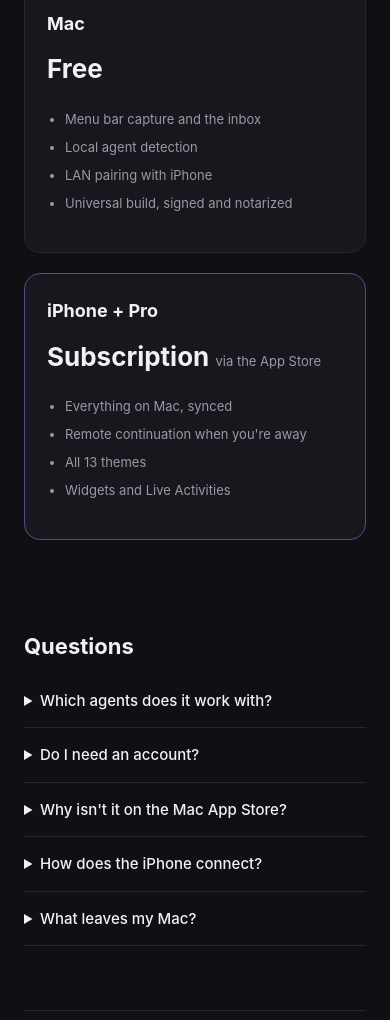
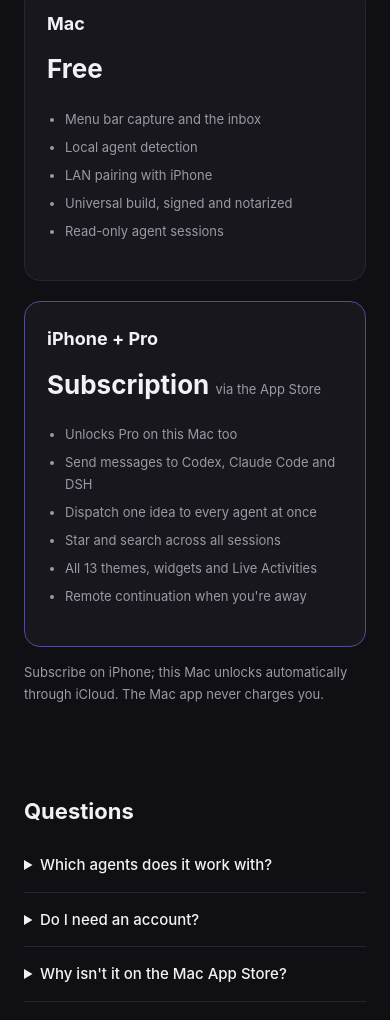
Before and after one commit to Jorgut/flowcue, a plain HTML site: page site/index.html in a window 390 px wide. Shown: the part 3574-4594 px from the top of the page. Drawn offline with Linux system fonts and the light colour scheme.

Commit message:
feat(site): 价格区说明 Pro 在 Mac 上解锁什么
- 免费卡补「只读 agent 会话」
- Pro 卡写明：给 agent 发消息、一条想法分发给所有 agent、跨 agent 收藏与搜索
- 补一行注：iPhone 订阅后 Mac 自动解锁，Mac 端不收费
- /mac 下载页同步这句话，中英双语

```diff
--- a/site/index.html
+++ b/site/index.html
@@ -152,19 +152,26 @@
         <li data-i18n="pr.2">Local agent detection</li>
         <li data-i18n="pr.3">LAN pairing with iPhone</li>
         <li data-i18n="pr.4">Universal build, signed and notarized</li>
+        <li data-i18n="pr.5">Read-only agent sessions</li>
       </ul>
     </div>
     <div class="plan highlight">
       <h3 data-i18n="pr.ios">iPhone + Pro</h3>
       <div class="price" data-i18n-html="pr.proprice">Subscription <small>via the App Store</small></div>
       <ul>
-        <li data-i18n="pr.p1">Everything on Mac, synced</li>
-        <li data-i18n="pr.p2">Remote continuation when you're away</li>
-        <li data-i18n="pr.p3">All 13 themes</li>
-        <li data-i18n="pr.p4">Widgets and Live Activities</li>
+        <li data-i18n="pr.p0">Unlocks Pro on this Mac too</li>
+        <li data-i18n="pr.p1">Send messages to Codex, Claude Code and DSH</li>
+        <li data-i18n="pr.p2">Dispatch one idea to every agent at once</li>
+        <li data-i18n="pr.p3">Star and search across all sessions</li>
+        <li data-i18n="pr.p4">All 13 themes, widgets and Live Activities</li>
+        <li data-i18n="pr.p5">Remote continuation when you're away</li>
       </ul>
     </div>
   </section>
+
+  <p class="fine" style="margin-top:14px" data-i18n="pr.note">
+    Subscribe on iPhone; this Mac unlocks automatically through iCloud. The Mac app never charges you.
+  </p>
 
   <section class="faq">
     <h2 style="font-size:22px;margin:0 0 8px" data-i18n="faq.title">Questions</h2>
@@ -227,9 +234,15 @@ const I18N = {
     "p3.t":"Small and signed","p3.b":"4.7 MB, runs in the menu bar, signed with Developer ID and notarized by Apple.",
     "pr.free":"Free","pr.1":"Menu bar capture and the inbox","pr.2":"Local agent detection",
     "pr.3":"LAN pairing with iPhone","pr.4":"Universal build, signed and notarized",
+    "pr.5":"Read-only agent sessions",
     "pr.ios":"iPhone + Pro","pr.proprice":"Subscription <small>via the App Store</small>",
-    "pr.p1":"Everything on Mac, synced","pr.p2":"Remote continuation when you're away",
-    "pr.p3":"All 13 themes","pr.p4":"Widgets and Live Activities",
+    "pr.p0":"Unlocks Pro on this Mac too",
+    "pr.p1":"Send messages to Codex, Claude Code and DSH",
+    "pr.p2":"Dispatch one idea to every agent at once",
+    "pr.p3":"Star and search across all sessions",
+    "pr.p4":"All 13 themes, widgets and Live Activities",
+    "pr.p5":"Remote continuation when you're away",
+    "pr.note":"Subscribe on iPhone; this Mac unlocks automatically through iCloud. The Mac app never charges you.",
     "faq.title":"Questions",
     "q1":"Which agents does it work with?",
     "a1":"Codex, Claude Code and DSH can be read and messaged. OpenCode, Hermes, Pi, Grok, Antigravity, Cursor and the Claude desktop app are detected only. Nothing is promised before it's verified.",
@@ -269,9 +282,15 @@ const I18N = {
     "p3.t":"小，且已签名","p3.b":"4.7 MB，住在菜单栏，Developer ID 签名并通过 Apple 公证。",
     "pr.free":"免费","pr.1":"菜单栏捕获与收件箱","pr.2":"本机 agent 检测",
     "pr.3":"与 iPhone 局域网配对","pr.4":"通用二进制，已签名公证",
+    "pr.5":"只读 agent 会话",
     "pr.ios":"iPhone + Pro","pr.proprice":"订阅制 <small>通过 App Store</small>",
-    "pr.p1":"Mac 上的一切，可同步","pr.p2":"不在电脑前也能继续",
-    "pr.p3":"全部 13 套主题","pr.p4":"小组件与实况活动",
+    "pr.p0":"同时解锁这台 Mac 的 Pro",
+    "pr.p1":"给 Codex、Claude Code、DSH 发消息",
+    "pr.p2":"一条想法同时分发给所有 agent",
+    "pr.p3":"跨 agent 收藏与搜索会话",
+    "pr.p4":"全部 13 套主题、小组件与实况活动",
+    "pr.p5":"不在电脑前也能继续",
+    "pr.note":"在 iPhone 上订阅后，这台 Mac 通过 iCloud 自动解锁；Mac 端不会向你收费。",
     "faq.title":"常见问题",
     "q1":"支持哪些 agent？",
     "a1":"Codex、Claude Code、DSH 可以读取会话与发消息。OpenCode、Hermes、Pi、Grok、Antigravity、Cursor 和 Claude 桌面端只做检测。没有验证过的，我们不承诺。",
```
Also changed, not shown: site/mac/index.html (+4 -2 lines).
